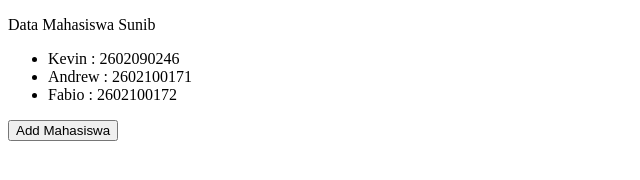
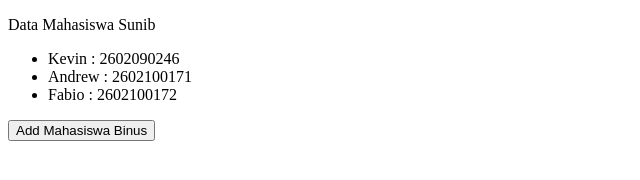
Before and after one commit to AndrewNicholass/sunib-git-test, a plain HTML site: page index.html in a window 1280 px wide. Shown: the full height of the page, 0-640 px from the left. Drawn offline with Linux system fonts and the light colour scheme.

Commit message:
ubah button teks jadi binus

```diff
--- a/index.html
+++ b/index.html
@@ -12,6 +12,6 @@
         <li>Andrew : 2602100171</li>
         <li>Fabio : 2602100172</li>
     </ul>
-    <button>Add Mahasiswa</button>
+    <button>Add Mahasiswa Binus</button>
 </body>
 </html>
```
